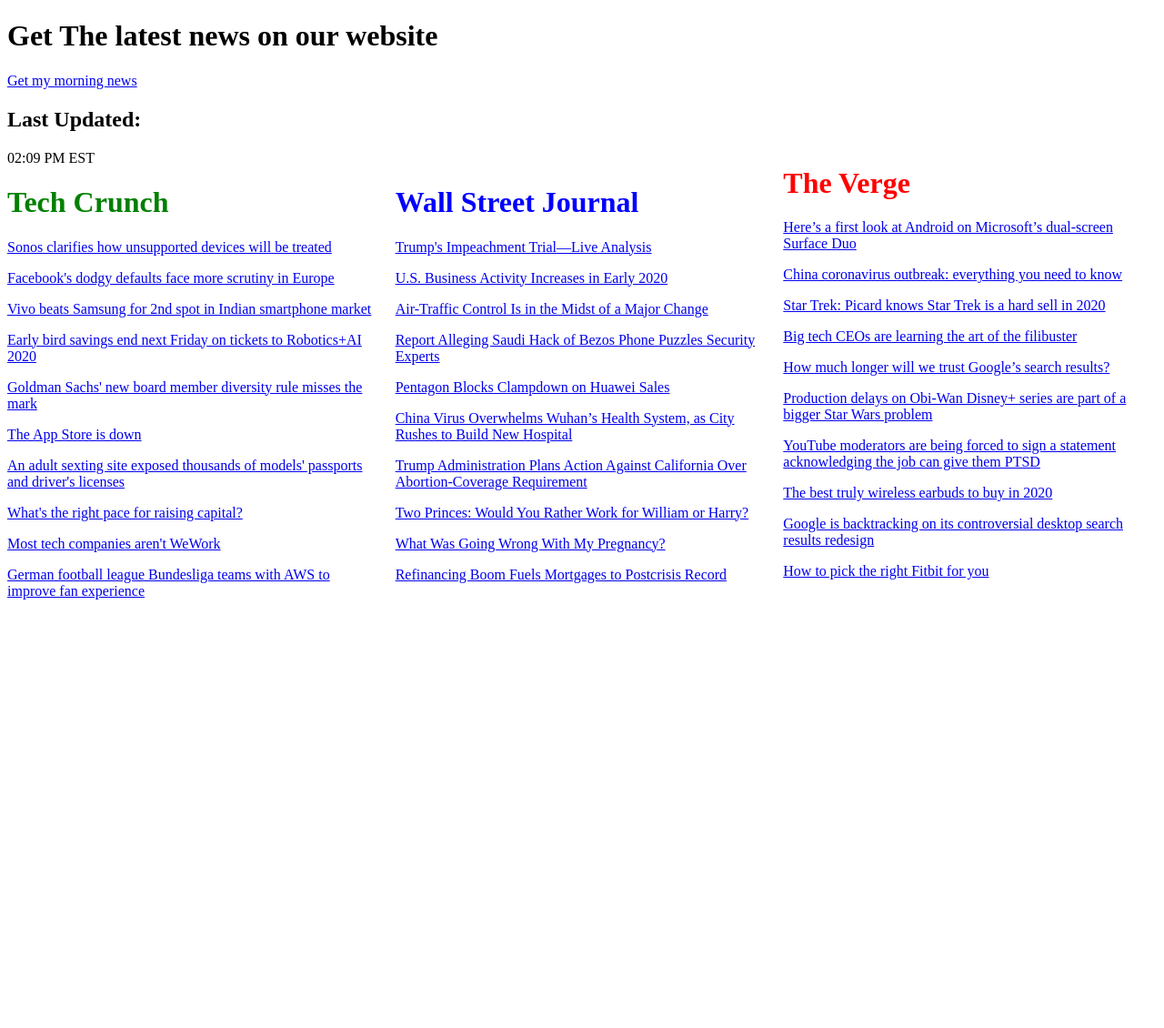
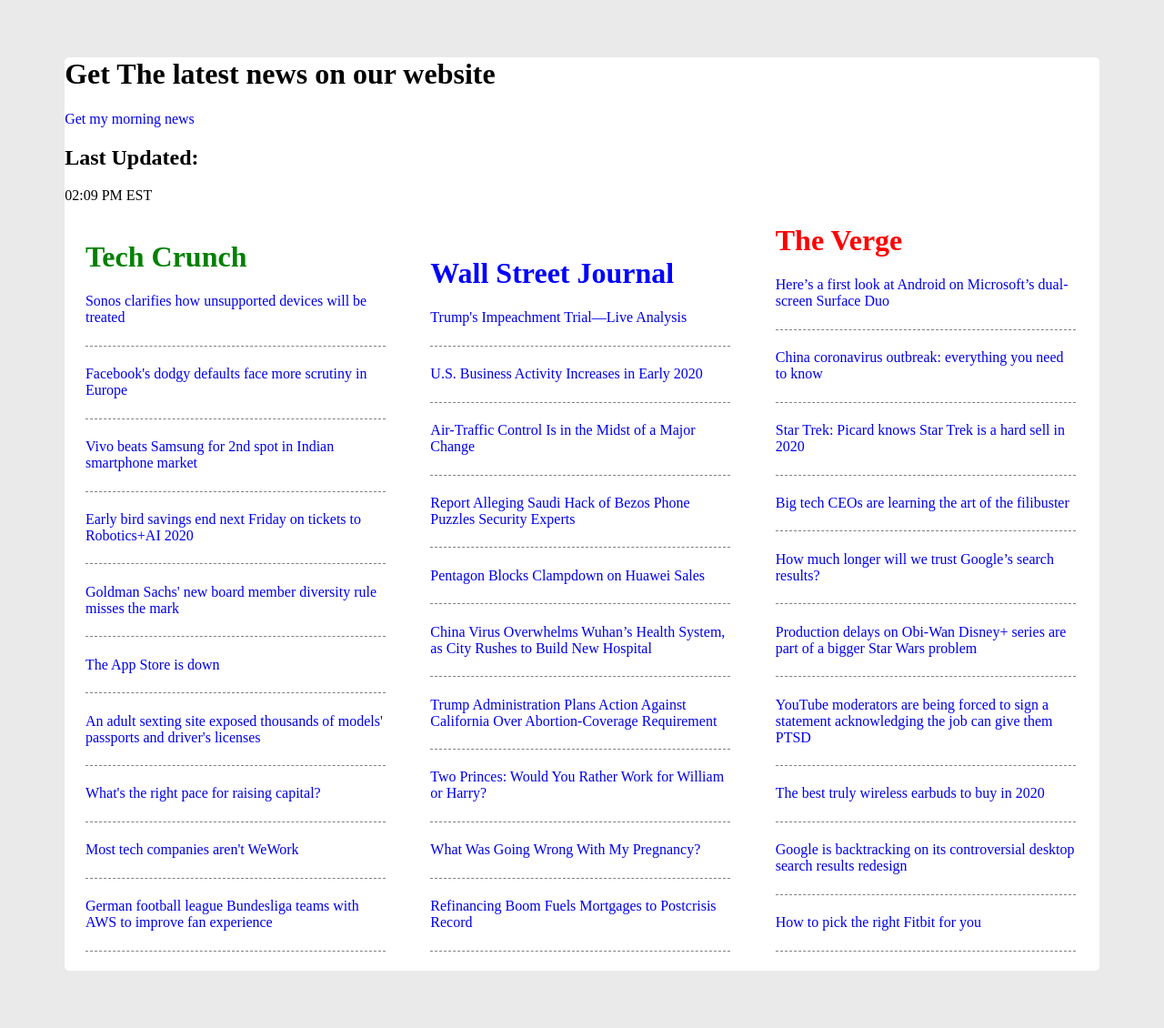
Before and after one commit to alexrpreston/News-Aggregator, a Django app: page /newsapp/ in a window 1280 px wide. Shown: the whole page at 91% size. Before the commit the page ends 659 px from the top, so only its background shows below. Run offline with Django 3.2, Linux system fonts and the light colour scheme; data comes from the database, SQL or seed files in the repository; both versions use the stored data as it was after the commit.

Commit message:
Added Box model and scaled inner box properly

```diff
--- a/newsapp/static/newsapp/style.css
+++ b/newsapp/static/newsapp/style.css
@@ -1,3 +1,32 @@
 .row{
-  column-count: 3;
+
 }
+
+.lineBreaks{
+  border-bottom-style: dashed;
+  border-width: 1px;
+  border-color: grey;
+}
+.column{
+  width: 29%;
+  padding-right: 2%;
+  padding-left: 2%;
+  display: inline-block;
+}
+
+a{
+  text-decoration: none
+}
+
+.inner{
+  margin: 5%;
+
+  background-color: white;
+  border-color: red;
+  border-width: 10px;
+  border-radius: 5px;
+}
+
+body{
+  background-color: #EAEAEA;
+}
--- a/newsapp/templates/newsapp/home.html
+++ b/newsapp/templates/newsapp/home.html
@@ -11,6 +11,12 @@
 <!-- Optional theme -->
   </head>
   <body>
+    <div class="outer">
+
+
+    <div class="inner">
+
+
     <div class="jumbotron" <style="color:black">
 
       <h1 <style ="color:white">
@@ -22,10 +28,12 @@
     </div>
 
     <div class="row">
+
         <div class="column">
-            <h1 style ="color:green">Tech Crunch</h1>
+          <h1 style ="color:green">Tech Crunch</h1>
             {% for object in TCobject_list %}
                     <a href={{ object.url }} target=”_blank”>{{ object.title }} </a>
+                    <h1 class="lineBreaks"></h1>
                     {{ value|linebreaks }}
             {% endfor %}
         </div>
@@ -33,6 +41,7 @@
           <h1 style ="color:blue">Wall Street Journal</h1>
           {% for wsjobject in WSJobject_list %}
                     <a href={{ wsjobject.url }} target=”_blank”>{{ wsjobject.title }} </a>
+                    <h1 class="lineBreaks"></h1>
                     {{ value|linebreaks }}
             {% endfor %}
         </div>
@@ -40,10 +49,12 @@
           <h1 style ="color:red">The Verge</h1>
           {% for TVobject in TVobject_list %}
                     <a href={{ TVobject.url }} target=”_blank”>{{ TVobject.title }} </a>
+                    <h1 class="lineBreaks"></h1>
                     {{ value|linebreaks }}
             {% endfor %}
         </div>
     </div>
-
+  </div>
+</div>
   </body>
 </html>
```
Also changed, not shown: db.sqlite3.
